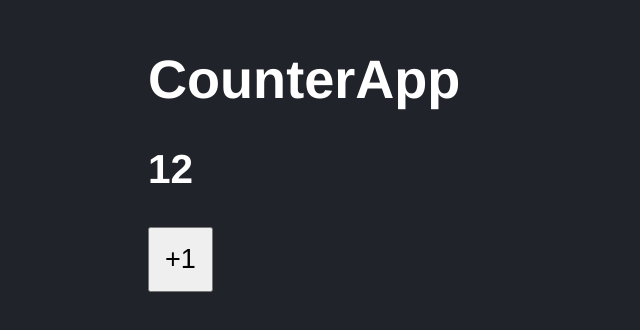
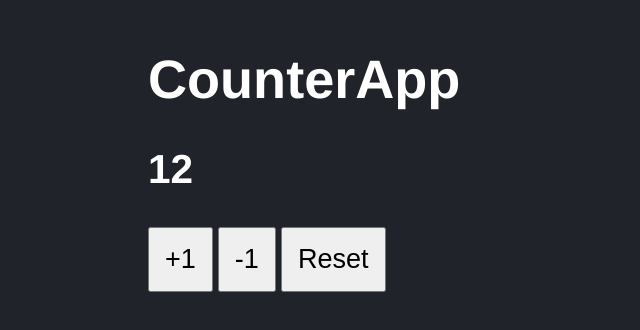
Before and after one commit to DevRubio/React-De-cero-a-experto---Hooks-y-MERN, a React (Vite) app in the folder counter-app-vite/: page / in a window 1280 px wide. Shown: the part 136-466 px from the top of the page, without its empty margins (0-640 px from the left). Built offline with nearby package versions, Linux system fonts and the light colour scheme.

Commit message:
(UPDATE) Se agregan estados para desminuir y resetear el counter

```diff
--- a/counter-app-vite/src/CounterApp.jsx
+++ b/counter-app-vite/src/CounterApp.jsx
@@ -4,15 +4,19 @@
 export const CounterApp = ({ value }) => {
   const [counter, setCounter] = useState(value)
 
-    const handelAdd = ()=>{
-        setCounter(counter + 1)
-    }
+
+    const handelAdd = () => setCounter(counter + 1)
+    const handleSubstract = () => setCounter(counter - 1)
+    const handleReset = ()=> setCounter(value)
+
 
   return (
     <>
       <h1>CounterApp</h1>
       <h2>{counter}</h2>
       <button onClick={handelAdd}>+1</button>
+      <button onClick={handleSubstract}>-1</button>
+      <button onClick={handleReset}>Reset</button>
     </>
   );
 };
--- a/counter-app-vite/src/styles.css
+++ b/counter-app-vite/src/styles.css
@@ -9,4 +9,5 @@
 button{
     padding: 15px;
     font-size: 1.3rem;
+    margin-right: 5px;
 }
```
